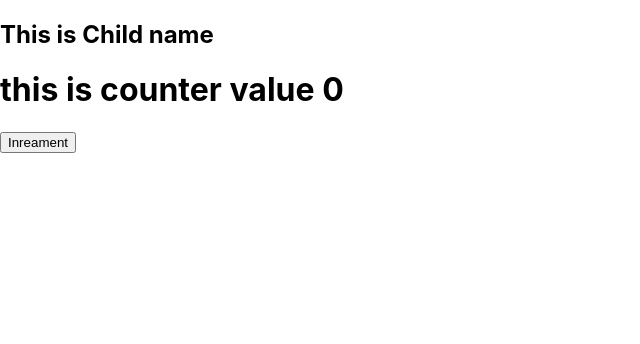
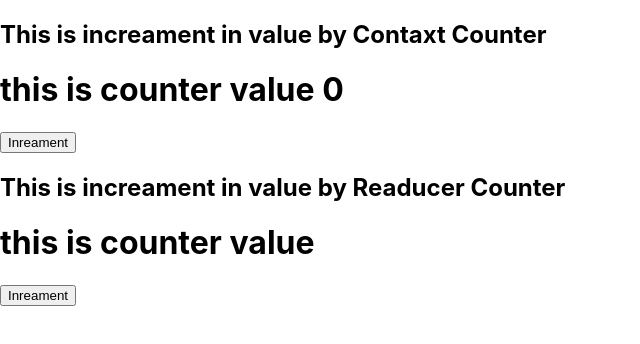
Before and after one commit to bilalahmad147/Bootcamp2020-first-react-app, a React (Create React App) app: page / in a window 1280 px wide. Shown: the top 344 px of the page, without its empty margins (0-640 px from the left). Built offline with nearby package versions, Linux system fonts and the light colour scheme.

Commit message:
first react app updated

```diff
--- a/src/App.js
+++ b/src/App.js
@@ -1,6 +1,5 @@
 import React, { useState } from 'react';
 import './App.css';
-import ReactDOM from 'react-dom';
 import Parent from './parent';
 import counterContext from './counterContext';
 
@@ -11,7 +10,7 @@ const App = () => {
   return (
     <counterContext.Provider value={countState}>
       <div>
-        <Parent name={'Bilal ahmad'} />
+        <Parent />
       </div>
     </counterContext.Provider>
   );
--- a/src/child.js
+++ b/src/child.js
@@ -5,7 +5,7 @@ const Child = () => {
     let counterValue = useContext(counterContext);
     return (
         <div>
-            <h2>This is Child name</h2>
+            <h2>This is increament in value by Contaxt Counter</h2>
             <h1>this is counter value {counterValue}</h1>
             <button onClick={() => { counterValue[1](++counterValue[0]) }}>Inreament</button>
         </div>
--- /dev/null
+++ b/src/child2.js
@@ -0,0 +1,13 @@
+import React from 'react';
+
+const Child2 = () => {
+    return (
+        <div>
+            <h2>This is increament in value by Readucer Counter</h2>
+            <h1>this is counter value</h1>
+            <button>Inreament</button>
+        </div>
+    );
+}
+
+export default Child2;
--- a/src/parent.js
+++ b/src/parent.js
@@ -1,9 +1,13 @@
 import React from 'react';
 import Child from './child';
+import Child2 from './child2'
 
 const Parent = () => {
     return (
-        <Child />
+        <div>
+            <Child />
+            <Child2 />
+        </div>
     );
 }
 
```
Also changed, not shown: src/counterReaducer.js (added, +11 -0 lines).
